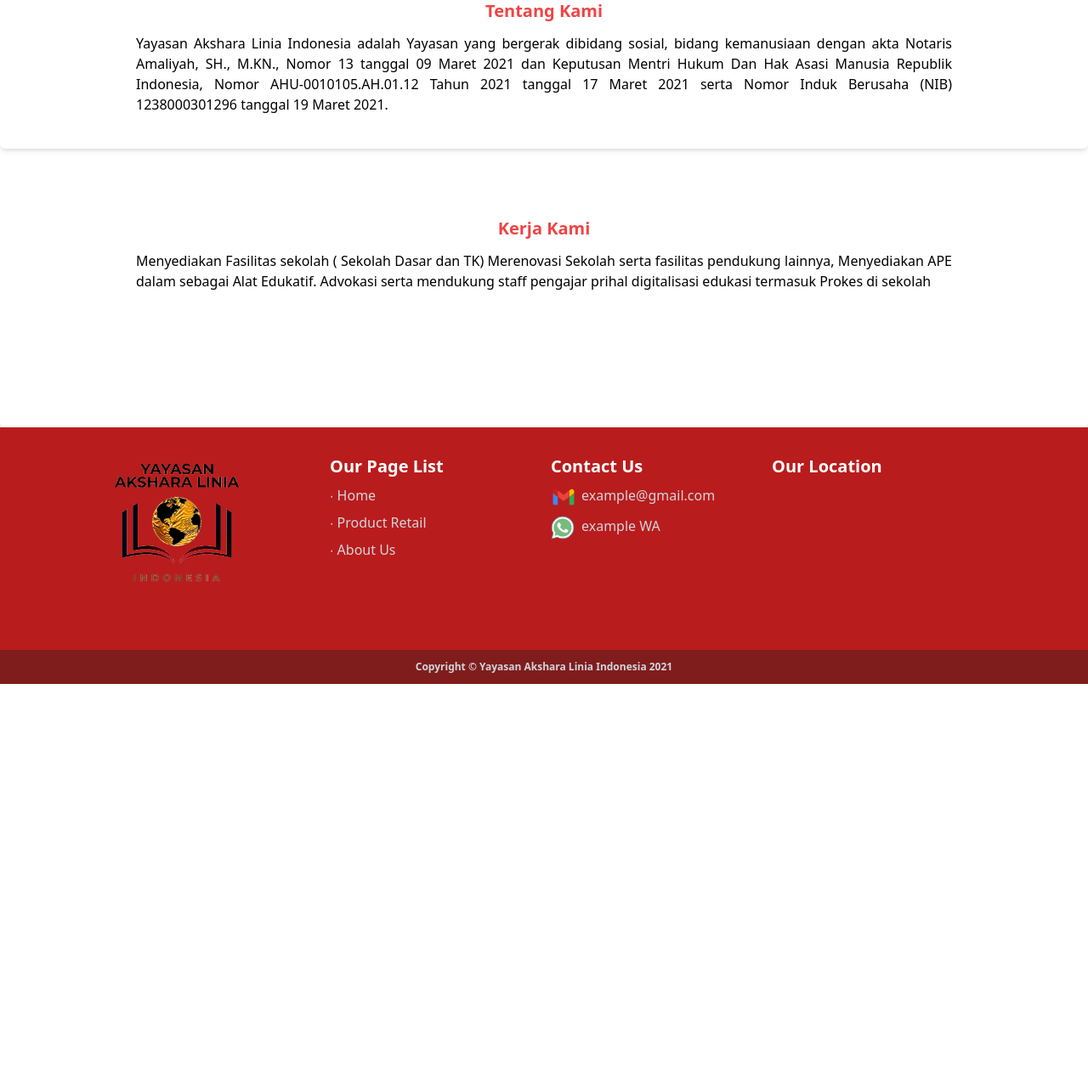
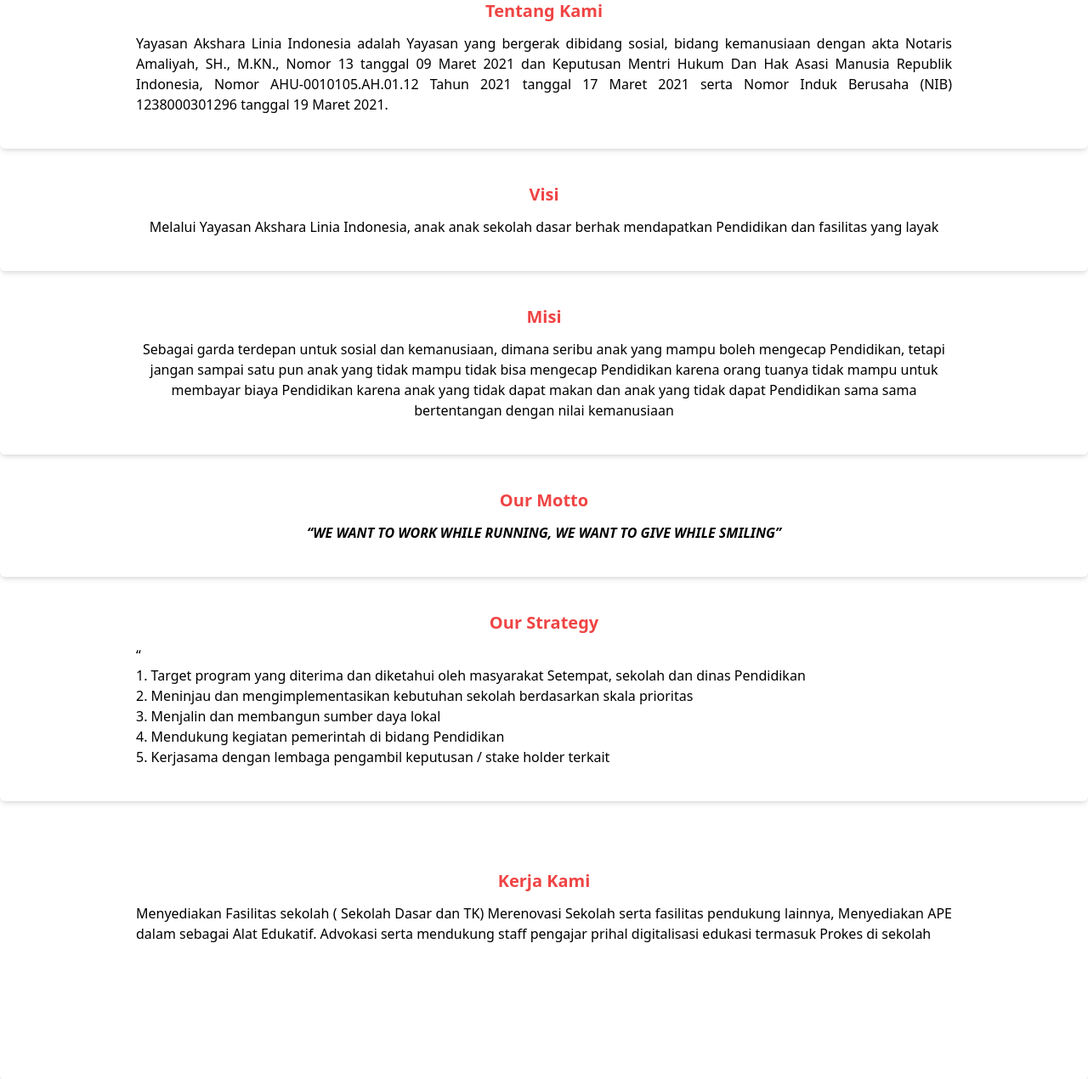
Before and after one commit to gustogg/yayasanaksharalinia, a PHP site: page /tentangkami.php in a window 1280 px wide. Shown: the part 721-1991 px from the top of the page at 85% size. Before the commit the page ends 1526 px from the top, so only its background shows below. Run offline with PHP 8.4, Linux system fonts and the light colour scheme; style sheets or scripts are compiled from the project's sources; some libraries are stand-ins or nearby versions; grey boxes are pictures that could not be loaded.

Commit message:
Update tentangkami.php

```diff
--- a/tentangkami.php
+++ b/tentangkami.php
@@ -25,6 +25,33 @@
                 <p class="pt-3 px-40 text-justify pb-10">Yayasan Akshara Linia Indonesia adalah Yayasan yang bergerak dibidang sosial, bidang kemanusiaan dengan akta Notaris Amaliyah, SH., M.KN., Nomor 13 tanggal 09 Maret 2021 dan Keputusan Mentri Hukum Dan Hak Asasi Manusia Republik Indonesia, Nomor AHU-0010105.AH.01.12 Tahun 2021 tanggal 17 Maret 2021 serta Nomor Induk Berusaha (NIB) 1238000301296 tanggal 19 Maret 2021.</p>
 
     </div>
+    <div class="mt-10 mb-10 bg-white shadow-md rounded-md">
+                <p class="text-red-500 text-center text-xl font-bold">Visi</p>
+                <p class="pt-3 px-40 text-center pb-10">Melalui Yayasan Akshara Linia Indonesia, anak anak sekolah dasar berhak mendapatkan Pendidikan dan fasilitas yang layak</p>
+
+    </div>
+    <div class="mt-10 mb-10 bg-white shadow-md rounded-md">
+                <p class="text-red-500 text-center text-xl font-bold">Misi</p>
+                <p class="pt-3 px-40 text-center pb-10">Sebagai garda terdepan untuk sosial dan kemanusiaan, dimana seribu anak yang mampu boleh mengecap Pendidikan, tetapi jangan sampai satu pun anak yang tidak mampu tidak bisa mengecap Pendidikan karena orang tuanya tidak mampu untuk membayar biaya Pendidikan karena anak yang tidak dapat makan dan anak yang tidak dapat Pendidikan sama sama bertentangan dengan nilai kemanusiaan</p>
+
+    </div>
+    </div>
+    <div class="mt-10 mb-10 bg-white shadow-md rounded-md">
+                <p class="text-red-500 text-center text-xl font-bold">Our Motto</p>
+                <p class="pt-3 px-40 text-center pb-10 font-bold font-style: italic">“WE WANT TO WORK WHILE RUNNING, WE WANT TO GIVE WHILE SMILING”</p>
+
+    </div>
+    <div class="mt-10 mb-10 bg-white shadow-md rounded-md">
+                <p class="text-red-500 text-center text-xl font-bold">Our Strategy</p>
+                <ul class="pt-3 px-40 text-left pb-10 list-style-type: none">“
+                   <li>1. Target program yang diterima dan diketahui oleh masyarakat Setempat, sekolah dan dinas Pendidikan</li>
+                   <li>2. Meninjau dan mengimplementasikan kebutuhan sekolah berdasarkan skala prioritas</li>
+                   <li>3. Menjalin dan membangun sumber daya lokal</li>
+                   <li>4. Mendukung kegiatan pemerintah di bidang Pendidikan</li>
+                   <li>5. Kerjasama dengan lembaga pengambil keputusan / stake holder terkait</li>
+                </ul>
+
+    </div>
     <div class="mt-20 pb-40 bg-white shadow-md rounded-md">
                 <p class="text-red-500 text-center text-xl font-bold">Kerja Kami</p>
                 <p class="pt-3 px-40 text-justify">Menyediakan Fasilitas sekolah ( Sekolah Dasar dan TK) Merenovasi Sekolah serta fasilitas pendukung lainnya, Menyediakan APE dalam sebagai  Alat Edukatif. Advokasi serta mendukung staff pengajar prihal digitalisasi edukasi termasuk Prokes di sekolah
```
